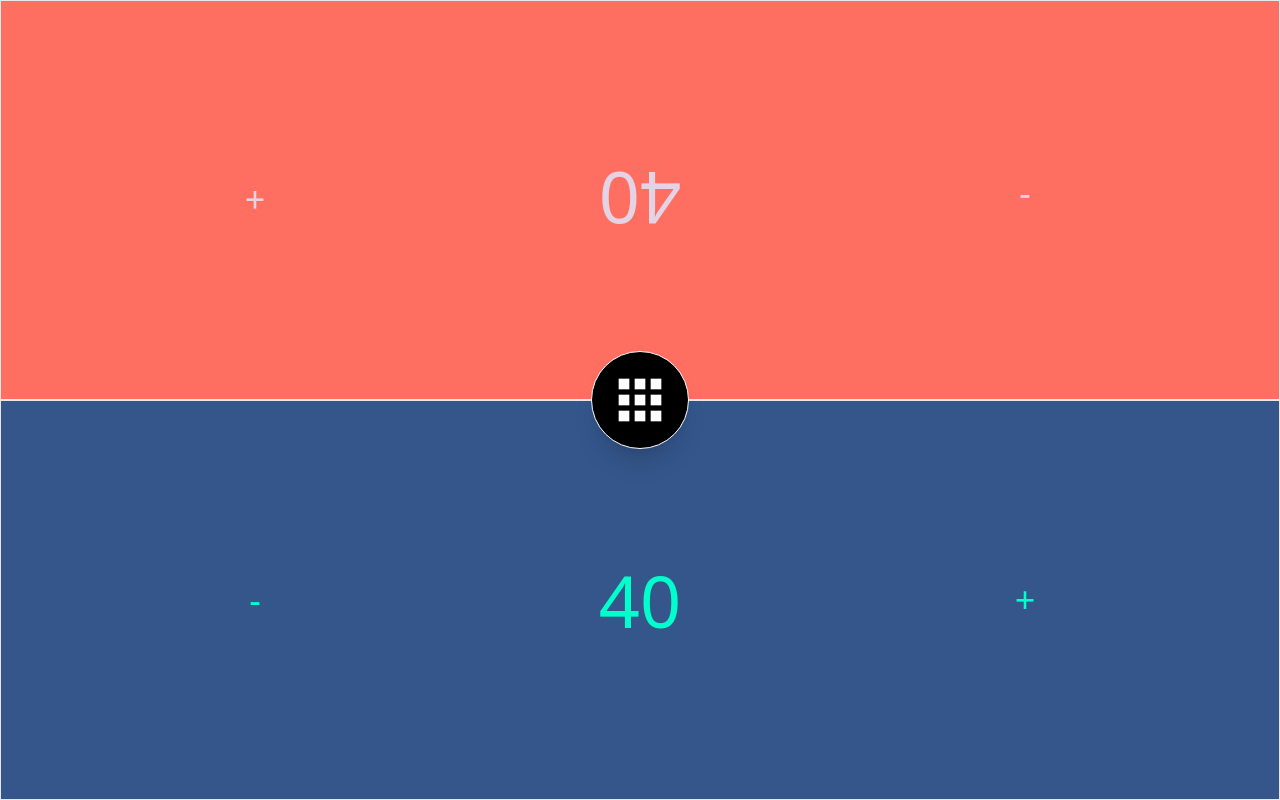
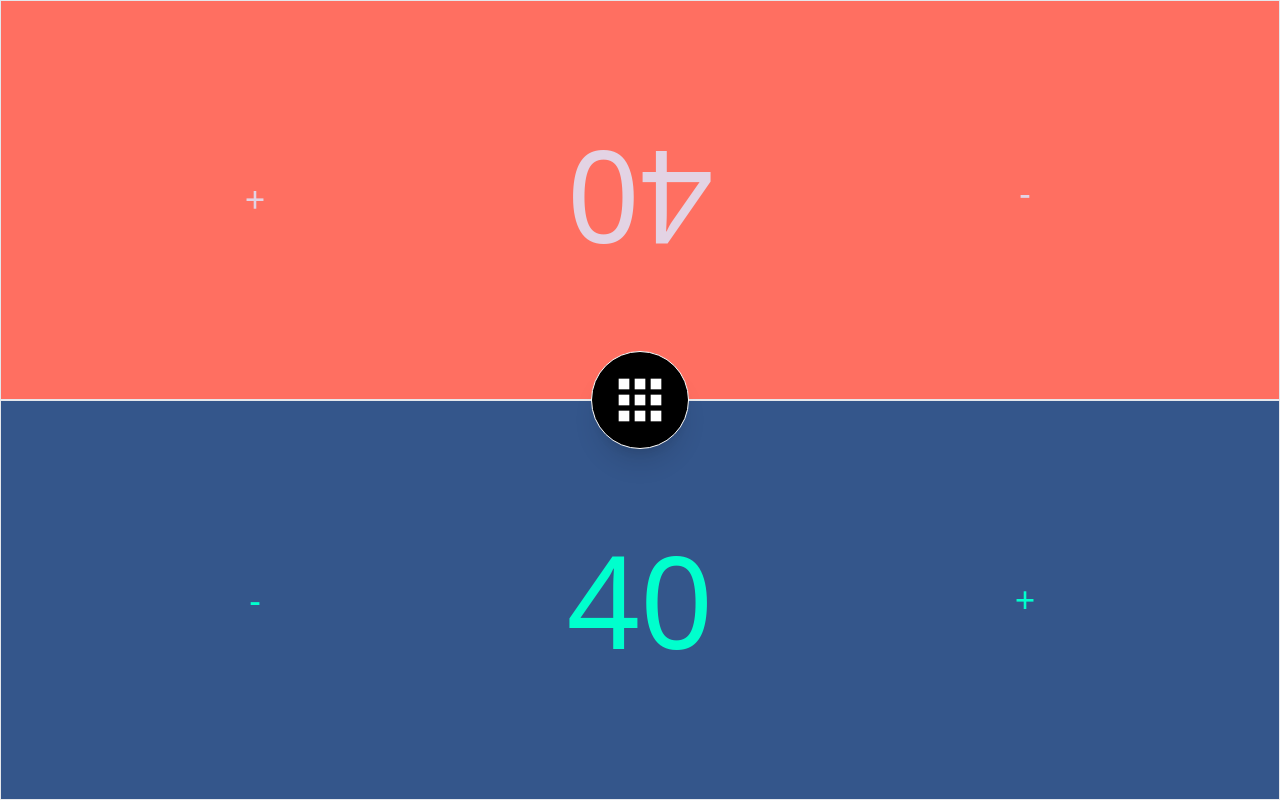
Before and after one commit to mdubelbeis/mtg-life-counter, a React (Vite) app: page /commander/two-players in a window 1280 px wide. Built offline with nearby package versions, Linux system fonts and the light colour scheme.

Commit message:
fixed font-size for laptop

```diff
--- a/src/components/ui/Scoreboard.tsx
+++ b/src/components/ui/Scoreboard.tsx
@@ -122,7 +122,10 @@ const Scoreboard: React.FC<ScoreboardProps> = ({ playerStats }) => {
         <span>-</span>
       </div>
       {!showInput ? (
-        <h2 className="w-6/12 text-7xl" onDoubleClick={handleShowInput}>
+        <h2
+          className="w-6/12 text-7xl lg:text-9xl"
+          onDoubleClick={handleShowInput}
+        >
           {playerStats.lifeTotal}
         </h2>
       ) : (
```
